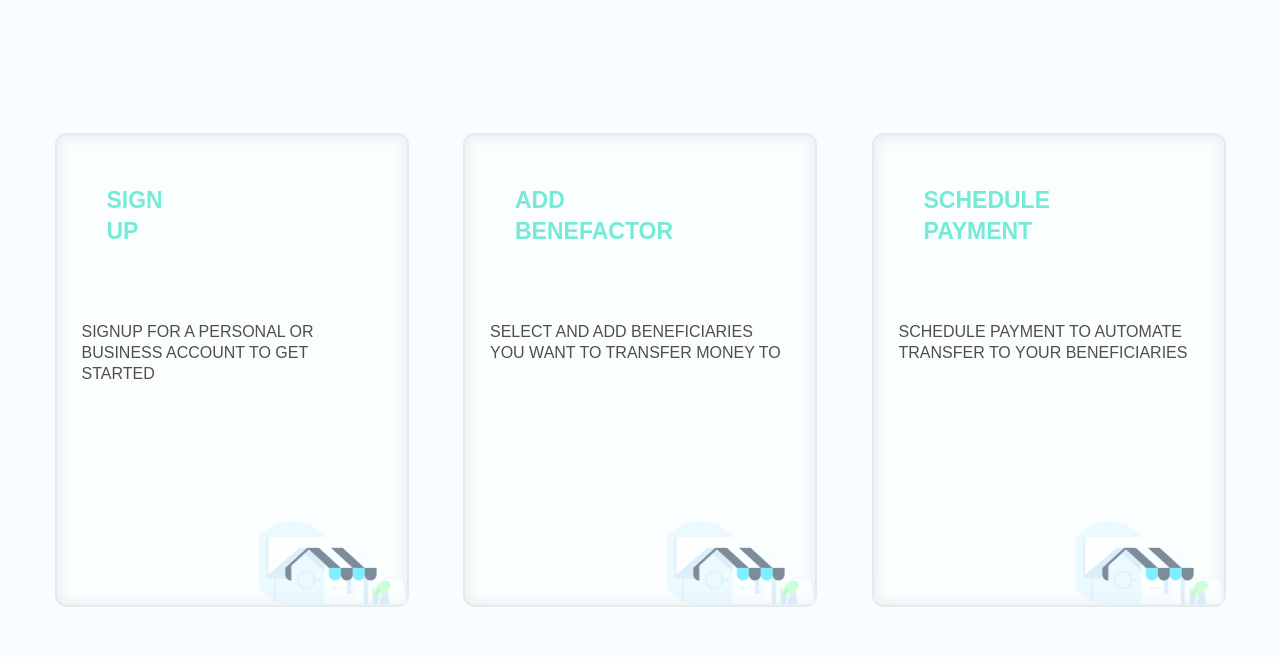
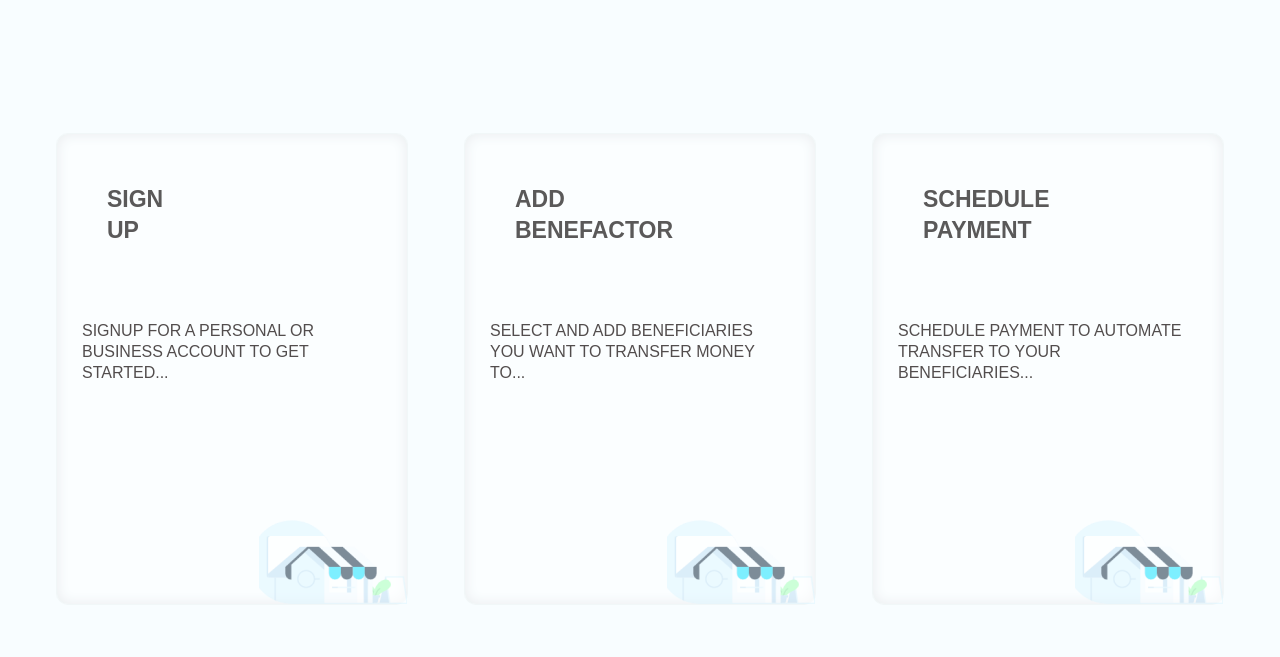
Before and after one commit to BuildForSDGCohort2/Team-038-Frontend, a React (Create React App) app: page / in a window 1280 px wide. Shown: the part 921-1578 px from the top of the page. Built offline with nearby package versions, Linux system fonts and the light colour scheme; the HTML template or start-up script is replaced by a standard one.

Commit message:
reduced boder thicknes and change title hover color

```diff
--- a/package.json
+++ b/package.json
@@ -9,6 +9,7 @@
     "react": "^16.13.1",
     "react-dom": "^16.13.1",
     "react-router-dom": "^5.2.0",
+    "react-router-hash-link": "^2.0.0",
     "react-scripts": "3.4.3"
   },
   "scripts": {
--- a/src/App.js
+++ b/src/App.js
@@ -9,6 +9,7 @@ import Benefactors from "./Pages/Benefactors/Benefactors";
 import { Normal, Organisation } from "./Pages/Profile/Profile";
 import { Login, SignUp } from "./Components/Login-SignUp/Login-SignUp";
 import NotFound from "./Pages/NotFound/NotFound";
+import AboutUs from "./Pages/AboutUs/AboutUs"
 const App = () => {
   return (
     <div className="App">
@@ -25,6 +26,7 @@ const App = () => {
           <Route path="/login" exact component={Login} />
           <Route path="/register" exact component={SignUp} />
           <Route path="/404" component={NotFound} />
+          <Route path="/about" component={AboutUs} />
           <Redirect to="/404" />
         </Switch>
       </Router>
--- /dev/null
+++ b/src/Pages/AboutUs/AboutUs.js
@@ -0,0 +1,43 @@
+import React from "react";
+import data from "./data";
+import Koala from "./Koala.jpg";
+
+class AboutUs extends React.Component {
+    constructor() {
+        super();
+        this.state = {
+            data: data
+        };
+    }
+
+    render() {
+        return (
+            <div>
+                <h1> THIS IS THE ABOUT US PAGE </h1>
+                <div id="howToSetUpAccount">
+                    <h2> how to create an account</h2>
+                    <p>
+                        {this.state.data.howToSetUpAccount}
+                        <img src={Koala} Koala alt=""></img>
+                    </p>
+                </div>
+                <div id="howToAddBeneficiary">
+                    <h2> how to add beneficiries</h2>
+                    <p>
+                        {this.state.data.howToAddBeneficiary}
+                        <img src={Koala} alt=""></img>
+                    </p>
+                </div>
+                <div id="howToSchedulePayment">
+                    <h2> how to add schedule payment</h2>
+                    <p>
+                        {this.state.data.howToSchedulePayment}
+                        <img src={Koala} alt=""></img>
+                    </p>
+                </div>
+            </div>
+        );
+    }
+}
+
+export default AboutUs;
--- /dev/null
+++ b/src/Pages/AboutUs/data.js
@@ -0,0 +1,7 @@
+const data = {
+    howToSetUpAccount: "This is how to create account section of the page...",
+    howToAddBeneficiary: "This is the how to add beneficiary section of the page",
+    howToSchedulePayment: "This is the how to schedulle payment section of the page"
+}
+
+export default data;
--- a/src/Pages/Home/HowWeWork/HowWeWork.css
+++ b/src/Pages/Home/HowWeWork/HowWeWork.css
@@ -23,23 +23,24 @@
     justify-content: space-evenly;
 }
 
+.btn-flat {
+    text-decoration: none;
+}
+
 .column {
     background-color: rgb(251, 254, 255);
     height: 470px;
     width: 350px;
     position: relative;
     border-radius: 12px;
-    box-shadow: inset 0 0 16px rgb(230, 234, 235);
+    box-shadow: inset 0 0 14px rgb(233, 236, 238);
     cursor: pointer;
-    border: 2px solid rgb(230, 234, 235);
+    border: 1px solid rgb(241, 247, 248);
 }
 
 .column:hover {
-    border-color: rgb(47, 142, 231);
-}
+    border-color: rgb(116, 247, 252);
 
-.column.active {
-    background-color: rgb(219, 223, 223);
 }
 
 .column .title {
@@ -49,9 +50,13 @@
     font-size: 23px;
     line-height: 132.4%;
     text-transform: uppercase;
-    color: #76ead7;
+    color: rgb(90, 89, 89);
     text-align: left;
     padding: 50px 50px;
+}
+
+.column .title:hover{
+    color: rgb(116, 247, 252);
 }
 
 .column p {
@@ -80,12 +85,11 @@
 
 @media screen and (max-width: 1040px) {
     .how-we-work-section h2 {
-        font-size: 30px;
+        font-size: 29px;
         line-height: 155.4%;
         padding-top: 35px;
         padding-bottom: 1px;
     }
-
     .container {
         width: 90%;
         height: 90%;
@@ -95,23 +99,22 @@
         justify-content: space-between;
         margin-left: 22px;
     }
-
     .column {
         height: 220px;
         width: 300px;
     }
-
     .column .image {
         background-image: none;
     }
-
     .column .title {
         padding-top: 38px;
         padding-bottom: 1px;
         line-height: 120.4%;
     }
+    .column:hover {
+        border-color: rgb(132, 245, 253);
+    }.column .title:hover{
+        color: rgb(116, 247, 252);
+    }
 
-    .column:hover {
-        border-color: rgb(89, 245, 58);
-    }
 }
--- a/src/Pages/Home/HowWeWork/HowWeWork.js
+++ b/src/Pages/Home/HowWeWork/HowWeWork.js
@@ -1,32 +1,39 @@
 import React from "react";
 import "./HowWeWork.css";
+import { HashLink as Link } from 'react-router-hash-link';
 
 const howWeWork = () => {
     return (
         <div className="how-we-work-section">
             <h2> Three Steps To Less Worries </h2>
             <div className="container row" >
+                <Link to="/about/#howToSetUpAccount" className="btn-flat">
                     <div className="signup column">
                         <div className="title"> SIGN <br /> UP </div>
                         <p>
-                        signup for a personal  or business account to get started
+                            signup for a personal  or business account to get started...
                         </p>
                         <div className="image"></div>
                     </div>
+                </Link>
+                <Link to="/about/#howToAddBeneficiary" className="btn-flat ">
                     <div className="add-beneficiary column">
                         <div className="title"> ADD <br /> BENEFACTOR </div>
                         <p>
-                        select and add beneficiaries you want to transfer money to
+                            select and add beneficiaries you want to transfer money to...
                         </p>
                         <div className="image"></div>
                     </div>
+                </Link>
+                <Link to="/about/#howToSchedulePayment" className="btn-flat ">
                     <div className="schedule-payment column">
                         <div className="title"> SCHEDULE <br /> PAYMENT </div>
                         <p>
-                        schedule payment to automate transfer to your beneficiaries
+                            schedule payment to automate transfer to your beneficiaries...
                         </p>
                         <div className="image"></div>
                     </div>
+                </Link>
             </div>
         </div>
     );
```
Also changed, not shown: src/Pages/AboutUs/Koala.jpg (added), 1 other file (tests, documents, lock files or other folders). Lines whose indentation alone changed are shown as unchanged.
